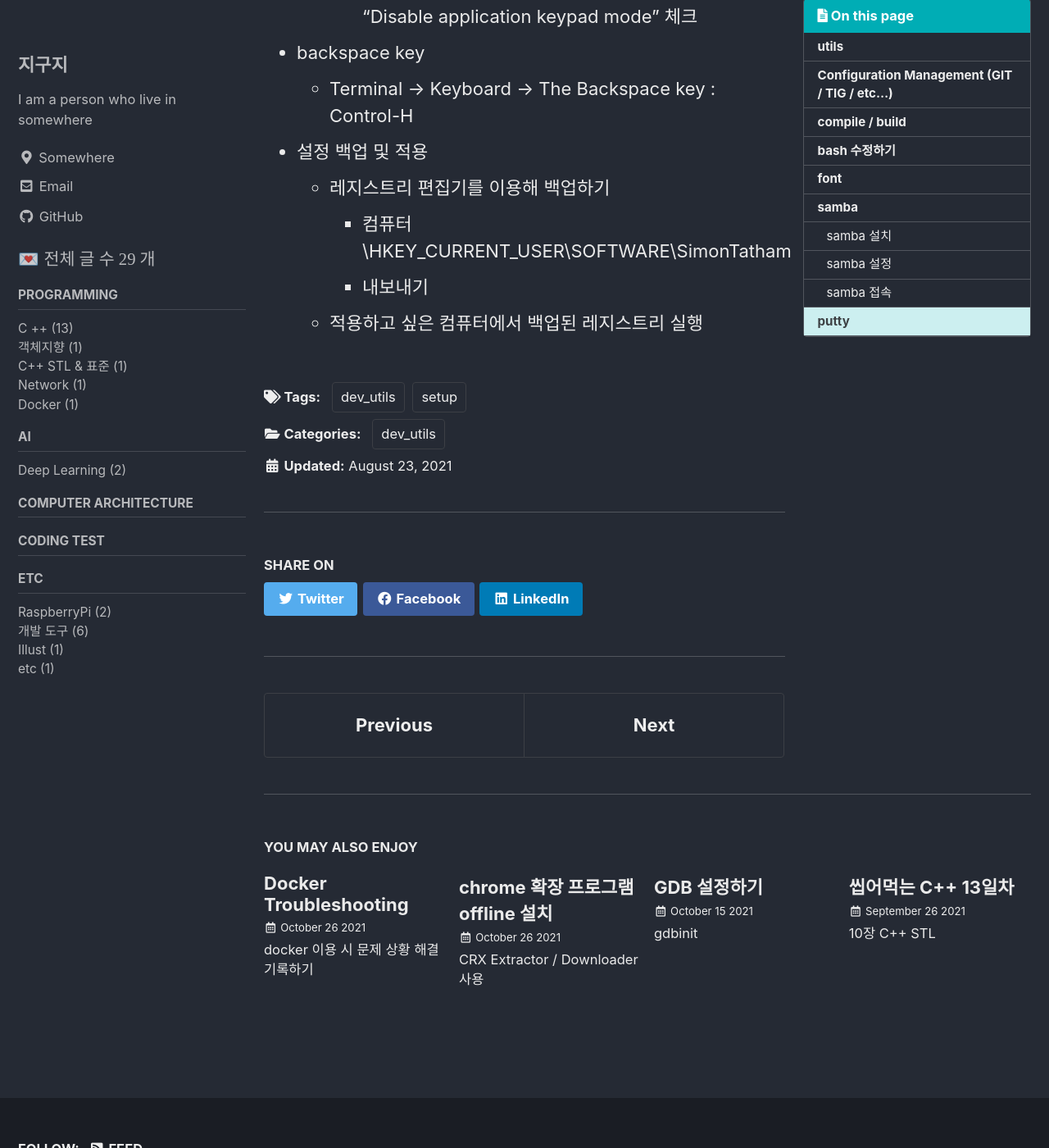
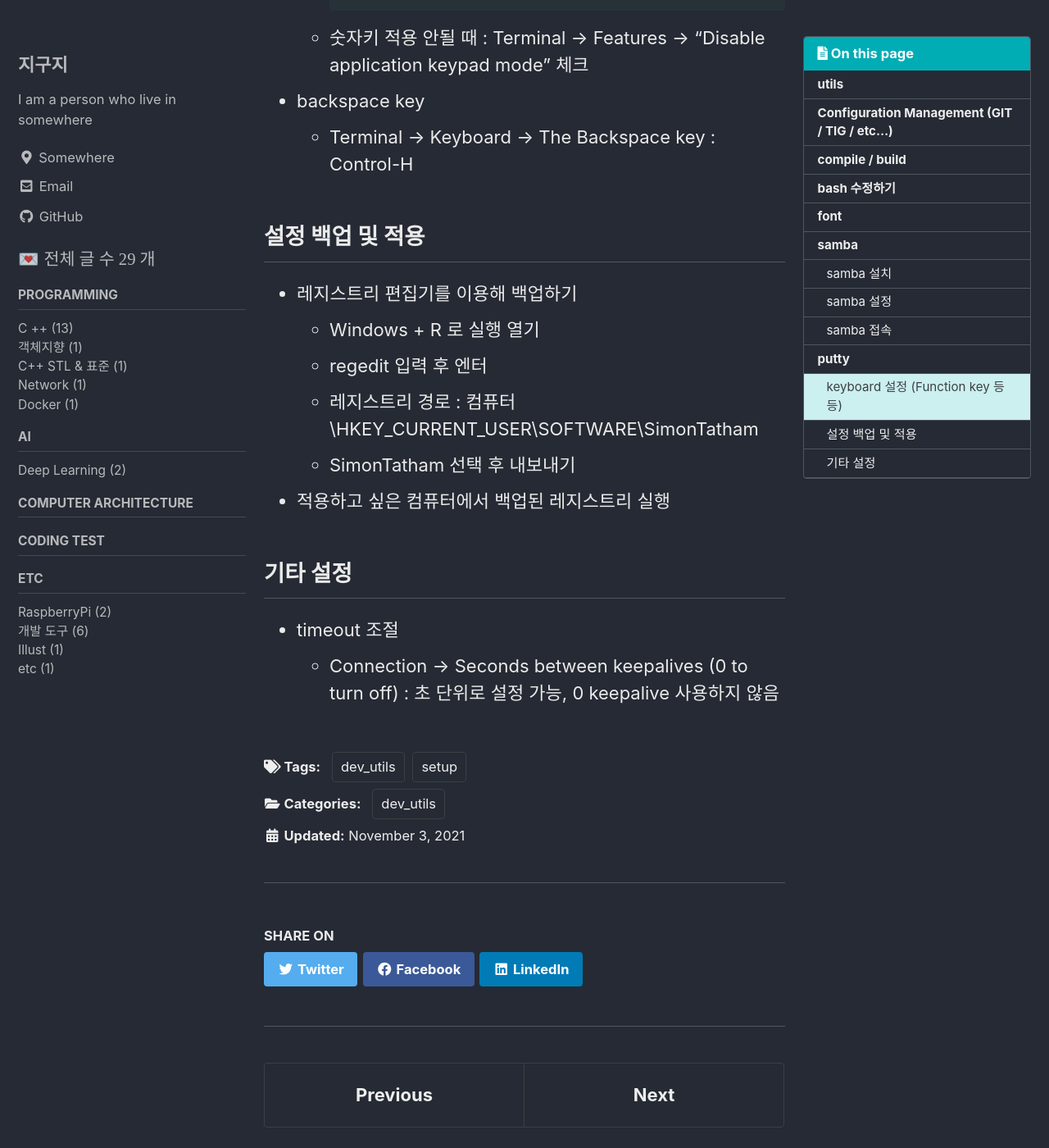
Before and after one commit to hyesuk-k/hyesuk-k.github.io, a Jekyll site: the page built from _posts/dev_utils/2021-07-30-dev_settings.md, in a window 1280 px wide and 1400 px high, scrolled down 8003 px. Shown: the whole window at 82% size. Built offline with Jekyll 4.4.1, drawn with Linux system fonts in a browser that asks for light colours; cached includes are drawn as plain includes.

Commit message:
[dev_utils] putty 백업 방법 및 파일 추가
- 백업 방법 구체화 (내보내기할 파일)
- timeout 15s -> 180s 로 변경

````diff
--- a/_posts/dev_utils/2021-07-30-dev_settings.md
+++ b/_posts/dev_utils/2021-07-30-dev_settings.md
@@ -12,7 +12,7 @@ toc: true
 toc_sticky: true
 
 date: 2021-07-30
-last_modified_at: 2021-08-23
+last_modified_at: 2021-11-03
 ---
 
 * raspberry pi os format 후 세팅 기념ㅠㅠㅠㅠㅠ
@@ -270,22 +270,31 @@ sudo service smbd restart
 
 # putty
 
-* keyboard 설정 (Function key 등등)
-  + echo $TERM 으로 서버 터미널 에뮬 확인
-    - xterm : Terminal -> Keyboard -> The Function keys and keypad 에서 Xterm R6설정
-  ```
+## keyboard 설정 (Function key 등등)
+
+* echo $TERM 으로 서버 터미널 에뮬 확인
+  + xterm : Terminal -> Keyboard -> The Function keys and keypad 에서 Xterm R6설정
+```
   khs-dl ~/Workspace/~~~ master ] echo $TERM
   xterm
-  ```
-    - 숫자키 적용 안될 때 : Terminal -> Features -> "Disable application keypad mode" 체크
+ ```
+  + 숫자키 적용 안될 때 : Terminal -> Features -> "Disable application keypad mode" 체크
 
 * backspace key
   + Terminal -> Keyboard -> The Backspace key : Control-H
 
 
 
-* 설정 백업 및 적용
-  + 레지스트리 편집기를 이용해 백업하기
-    - 컴퓨터\HKEY_CURRENT_USER\SOFTWARE\SimonTatham
-    - 내보내기
-  + 적용하고 싶은 컴퓨터에서 백업된 레지스트리 실행
+## 설정 백업 및 적용
+
+* 레지스트리 편집기를 이용해 백업하기
+  + Windows + R 로 실행 열기
+  + regedit 입력 후 엔터
+  + 레지스트리 경로 : 컴퓨터\HKEY_CURRENT_USER\SOFTWARE\SimonTatham
+  + SimonTatham 선택 후 내보내기
+* 적용하고 싶은 컴퓨터에서 백업된 레지스트리 실행
+
+## 기타 설정
+
+* timeout 조절
+  + Connection -> Seconds between keepalives (0 to turn off) : 초 단위로 설정 가능, 0 keepalive 사용하지 않음
````
Also changed, not shown: 1 other file.
